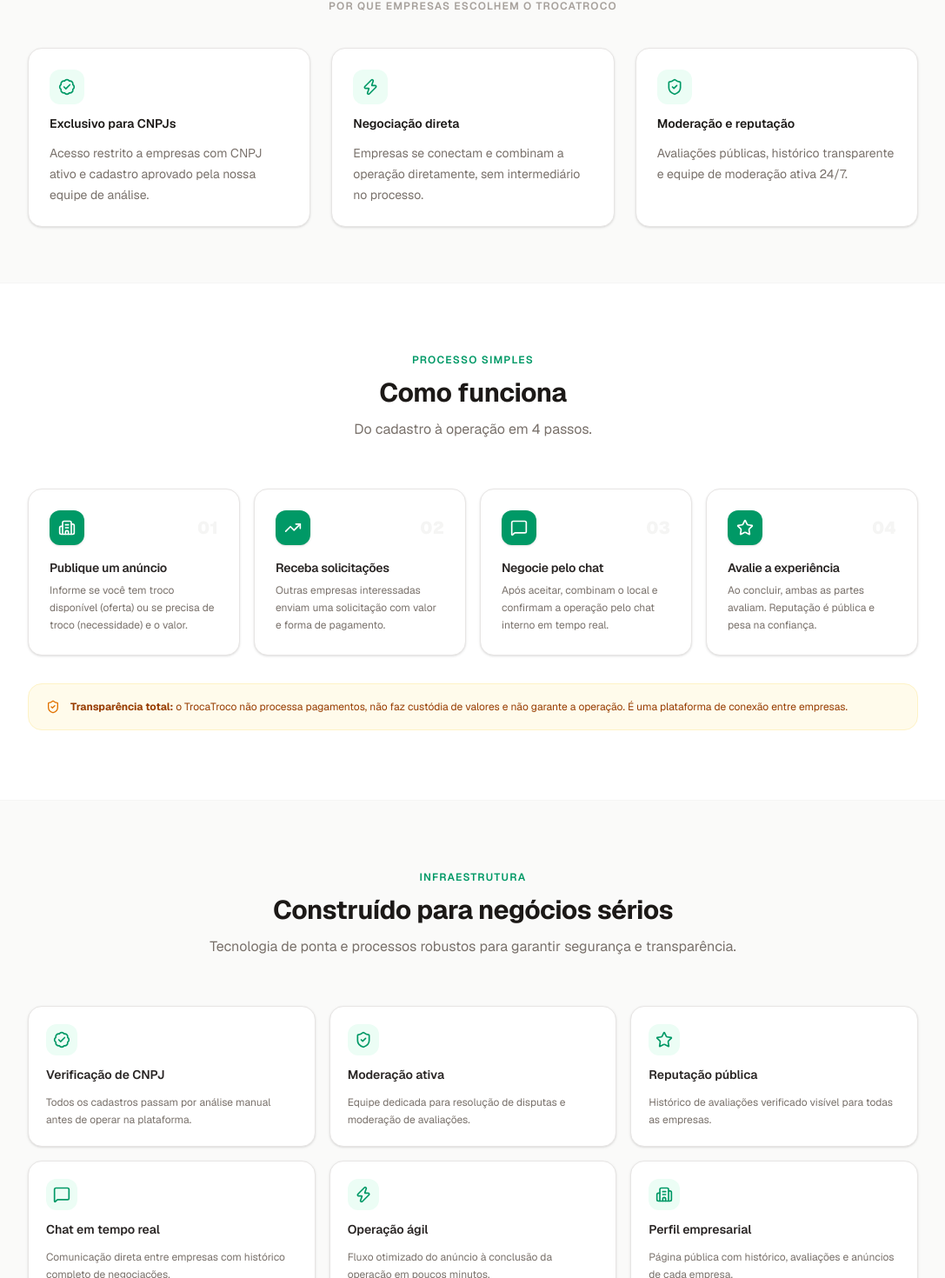
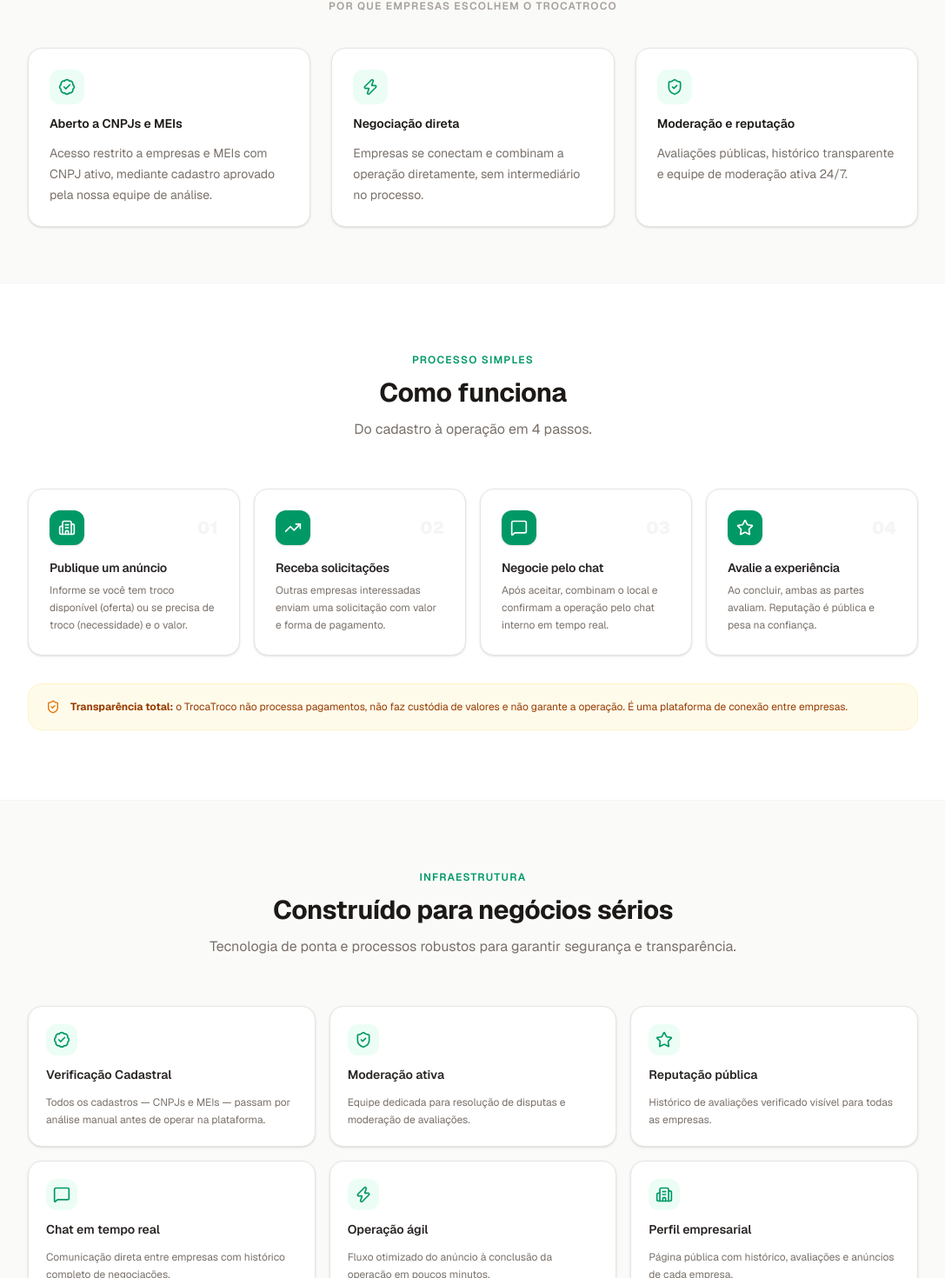
Before and after one commit to porcontadovenven/TrocaTroco, a Next.js app: page / in a window 1280 px wide. Shown: the part 859-2329 px from the top of the page at 87% size, without its empty margins (96-1183 px from the left). Built offline with nearby package versions, Linux system fonts and the light colour scheme; no server answers; the database is empty.

Commit message:
Atualiza textos para incluir MEI alem de CNPJ

```diff
--- a/src/app/login/page.tsx
+++ b/src/app/login/page.tsx
@@ -4,7 +4,7 @@
 import { FormLogin } from "@/modules/auth/FormLogin";
 
 const BENEFICIOS = [
-  "Marketplace B2B exclusivo para CNPJs ativos",
+  "Marketplace B2B para empresas e MEIs com CNPJ ativo",
   "Conexão direta entre empresas, sem custódia",
   "Moderação ativa e reputação pública verificada",
 ];
@@ -53,7 +53,7 @@
               <span className="text-emerald-400">simples e seguro.</span>
             </h2>
             <p className="mt-3 text-sm leading-6 text-stone-400">
-              Plataforma B2B para intermediação de troco entre empresas com CNPJ ativo.
+              Plataforma B2B para intermediação de troco entre empresas e MEIs com CNPJ ativo.
             </p>
           </div>
           <ul className="flex flex-col gap-3">
--- a/src/app/page.tsx
+++ b/src/app/page.tsx
@@ -162,7 +162,7 @@
             <div className="mb-6 inline-flex items-center gap-2 rounded-full border border-emerald-200 bg-emerald-50 px-4 py-1.5 shadow-sm">
               <BadgeCheck className="h-3.5 w-3.5 text-emerald-600" />
               <span className="text-xs font-semibold uppercase tracking-widest text-emerald-800">
-                Plataforma B2B · Exclusivo para CNPJs
+                Plataforma B2B · CNPJs e MEIs
               </span>
             </div>
             <h1 className="mb-6 text-4xl font-extrabold tracking-tight text-stone-900 sm:text-5xl lg:text-6xl">
@@ -222,9 +222,9 @@
               {[
                 {
                   icon: <BadgeCheck className="h-5 w-5 text-emerald-600" />,
-                  titulo: "Exclusivo para CNPJs",
+                  titulo: "Aberto a CNPJs e MEIs",
                   texto:
-                    "Acesso restrito a empresas com CNPJ ativo e cadastro aprovado pela nossa equipe de análise.",
+                    "Acesso restrito a empresas e MEIs com CNPJ ativo, mediante cadastro aprovado pela nossa equipe de análise.",
                 },
                 {
                   icon: <Zap className="h-5 w-5 text-emerald-600" />,
@@ -345,8 +345,8 @@
               {[
                 {
                   icon: <BadgeCheck className="h-5 w-5 text-emerald-600" />,
-                  titulo: "Verificação de CNPJ",
-                  texto: "Todos os cadastros passam por análise manual antes de operar na plataforma.",
+                  titulo: "Verificação Cadastral",
+                  texto: "Todos os cadastros — CNPJs e MEIs — passam por análise manual antes de operar na plataforma.",
                 },
                 {
                   icon: <ShieldCheck className="h-5 w-5 text-emerald-600" />,
@@ -505,8 +505,8 @@
             <div className="flex flex-col gap-4 lg:col-span-2">
               <LogoBranca />
               <p className="max-w-xs text-sm leading-6 text-stone-400">
-                Plataforma B2B de intermediação de troco entre empresas com
-                CNPJ ativo. Conexão direta, sem custódia de valores.
+                Plataforma B2B de intermediação de troco entre empresas e MEIs
+                com CNPJ ativo. Conexão direta, sem custódia de valores.
               </p>
               <p className="text-xs text-stone-600">
                 Não processa pagamentos · Não faz custódia · Não garante operações
@@ -568,7 +568,7 @@
             </p>
             <div className="flex items-center gap-1.5">
               <ShieldCheck className="h-3.5 w-3.5 text-emerald-700" />
-              <span className="text-xs text-stone-600">Plataforma segura · Exclusivo para CNPJs</span>
+              <span className="text-xs text-stone-600">Plataforma segura · CNPJs e MEIs</span>
             </div>
           </div>
         </div>
```
